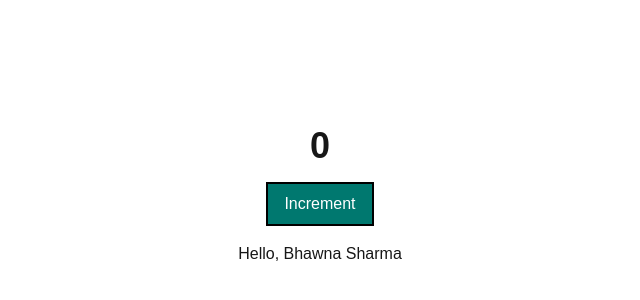
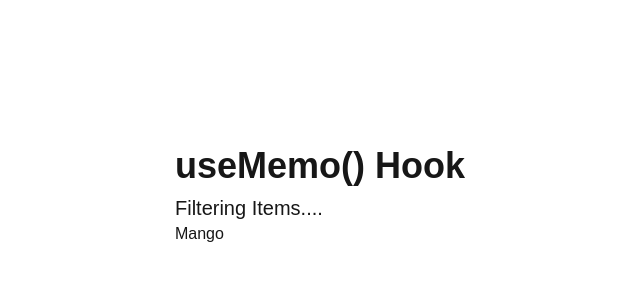
Before and after one commit to Bhawna0034/Next.js-React-Revision, a Next.js app: page / in a window 1280 px wide. Shown: the part 204-504 px from the top of the page, without its empty margins (320-960 px from the left). Built offline with nearby package versions, Linux system fonts and the light colour scheme.

Commit message:
useMemo() Hook

```diff
--- /dev/null
+++ b/src/app/components/useMemo/UseMemo.js
@@ -0,0 +1,20 @@
+import React, { useMemo, useState } from 'react'
+
+const UseMemo = () => {
+    const [items, setItems] = useState(["Apple", "Banana", "Mango", "Orange"]);
+    const filteringItems = useMemo(() => {
+        console.info("Filtering Items....");
+        return items.filter((item) => item.startsWith("M"));
+    },[]);
+  return (
+    <div>
+      <h1 className='text-4xl font-bold mb-2'>useMemo() Hook</h1>
+      <h2 className='text-xl font-medium'>Filtering Items....</h2>
+      {filteringItems.map((item, index) => {
+        return <p key={index}>{item}</p>
+      })}
+    </div>
+  )
+}
+
+export default UseMemo
--- a/src/app/page.js
+++ b/src/app/page.js
@@ -1,13 +1,13 @@
 "use client"
 import Image from "next/image";
 
-import WithMemo from "./components/memo/WithMemo";
+import UseMemo from "./components/useMemo/UseMemo";
 
 export default function Home() {
   const isLoggedIn = true;
   return (
     <main className="flex items-center justify-center h-lvh">
-     <WithMemo/>
+     <UseMemo/>
     </main>
   );
 }
```
